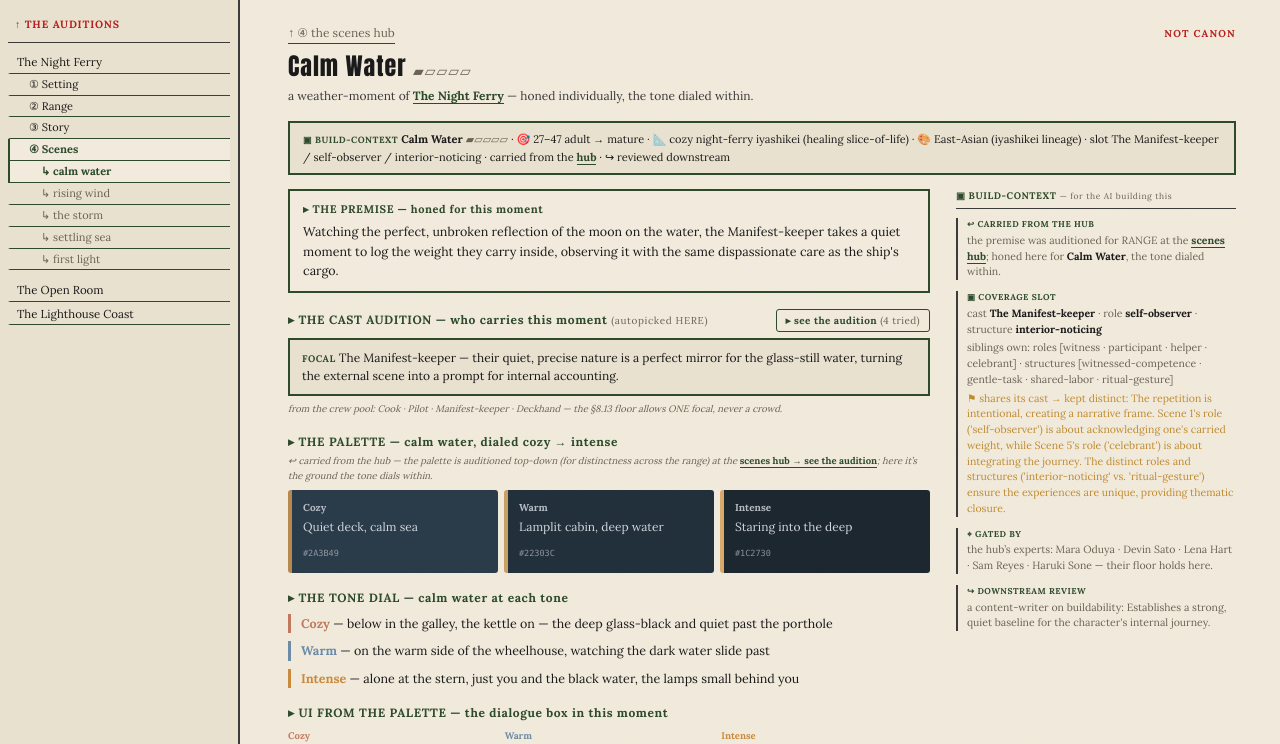
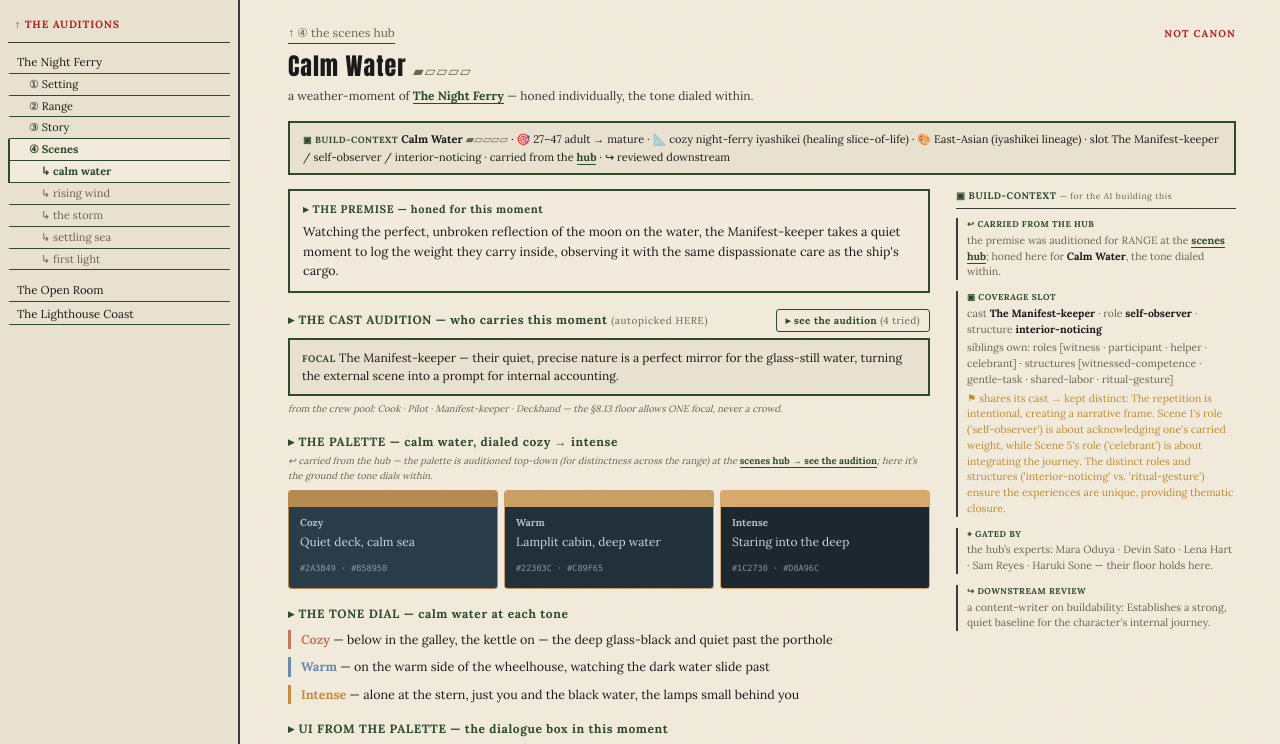
Before and after one commit to cybervaldez/myliar-website, a Next.js app: page /auditions/ferry/scenes/calm-water in a window 1280 px wide. Shown: the top 744 px of the page. Built offline with nearby package versions, Linux system fonts and the light colour scheme.

Commit message:
deploy: sync website/ from monorepo @ 52f0541

```diff
--- a/app/auditions/Scrubber.tsx
+++ b/app/auditions/Scrubber.tsx
@@ -529,9 +529,9 @@ export function SceneRange({ d, campaign }: { d: RangeT; campaign: string }) {
           const cast = d.honing?.[b.key]?.castPick;
           return (
             <a key={b.key} className="aud-scene" href={`/auditions/${campaign}/scenes/${b.key}`} style={{ display: "block", textDecoration: "none", border: `2px solid var(--ink-soft)`, background: paper, color: ink }}>
-              {/* palette bar: each tone cell's characterful ACCENT (brass · chart-green · water-blue), full
-                  height — no dark band. The near-black ambient GROUND lives on the scene page, not this chip. */}
-              <div style={{ display: "flex", height: 14 }}>{b.cells.map((c) => <span key={c.tone} title={c.label} style={{ flex: 1, background: c.accent ?? c.base }} />)}</div>
+              {/* palette bar: per tone cell, its ACCENT over its ambient GROUND (accent on top so it leads —
+                  the dark base is the lower band, not a top-border). Consistent with the hub audition rows. */}
+              <div style={{ display: "flex", height: 18 }}>{b.cells.map((c) => <span key={c.tone} title={`${c.label} · ${c.accent}`} style={{ flex: 1, background: c.accent ? `linear-gradient(${c.accent} 0 55%, ${c.base} 55%)` : c.base }} />)}</div>
               <div style={{ padding: "11px 13px 12px" }}>
                 <div style={{ display: "flex", justifyContent: "space-between", alignItems: "baseline", gap: 8 }}>
                   <span style={{ fontFamily: "var(--theme-display)", fontSize: 18, color: ink, textTransform: "uppercase", letterSpacing: ".02em", lineHeight: 1.1 }}>{b.label}</span>
@@ -697,10 +697,13 @@ export function SceneBranch({ b, campaign }: { b: SceneBranchView; campaign: str
       <div style={{ fontSize: 9.5, color: margin, marginBottom: 6, fontStyle: "italic" }}>↩ carried from the hub — the palette is auditioned top-down (for distinctness across the range) at the <a href={`/auditions/${campaign}/scenes`} style={{ color: forest, fontStyle: "normal", fontWeight: 700 }}>scenes hub → see the audition</a>; here it&rsquo;s the ground the tone dials within.</div>
       <div style={{ display: "grid", gridTemplateColumns: `repeat(${b.cells.length}, 1fr)`, gap: 6, marginBottom: 16 }}>
         {b.cells.map((c) => (
-          <div key={c.tone} style={{ background: c.base, color: c.ink, padding: "10px 11px", borderRadius: 3, borderLeft: `4px solid ${c.accent}`, minHeight: 60 }}>
-            <div style={{ fontSize: 10, fontWeight: 700, textTransform: "capitalize", opacity: 0.85 }}>{c.tone}</div>
-            <div style={{ fontSize: 12, marginTop: 3 }}>{c.label}</div>
-            <code style={{ fontSize: 8.5, opacity: 0.6 }}>{c.base}</code>
+          <div key={c.tone} style={{ border: `1px solid ${c.accent}`, borderRadius: 3, overflow: "hidden", minHeight: 64 }} title={`base ${c.base} · accent ${c.accent}`}>
+            <div style={{ background: c.accent, height: 16 }} />
+            <div style={{ background: c.base, color: c.ink, padding: "8px 11px 10px" }}>
+              <div style={{ fontSize: 10, fontWeight: 700, textTransform: "capitalize", opacity: 0.85 }}>{c.tone}</div>
+              <div style={{ fontSize: 12, marginTop: 3 }}>{c.label}</div>
+              <code style={{ fontSize: 8.5, opacity: 0.6 }}>{c.base} · {c.accent}</code>
+            </div>
           </div>
         ))}
       </div>
```
